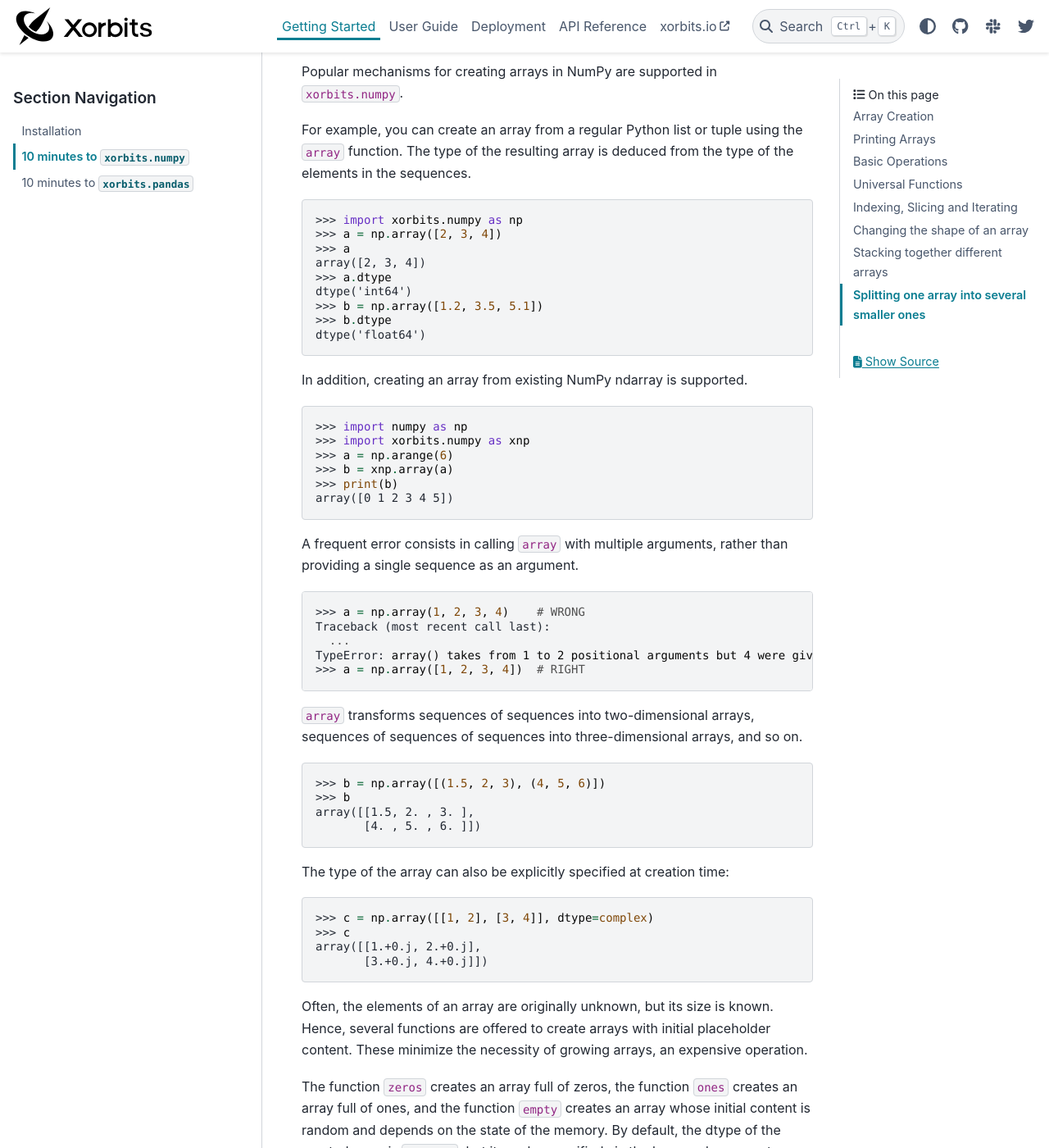
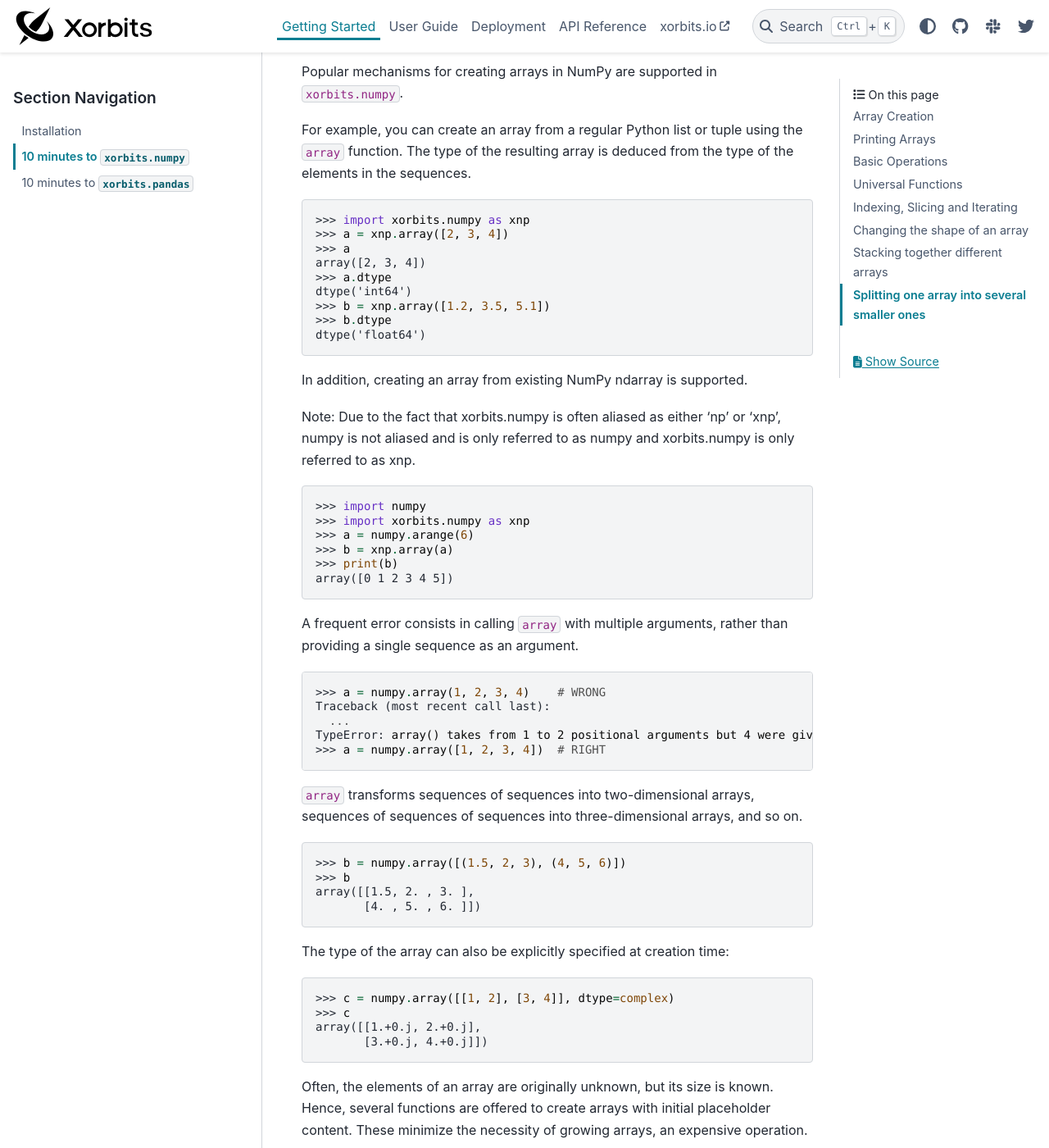
Before and after one commit to xorbitsai/xorbits, a Sphinx documentation site: the page built from doc/source/getting_started/numpy.rst, in a window 1280 px wide and 1400 px high, scrolled down 286 px. Shown: the whole window at 82% size. Built offline with Sphinx 7.4.7 and the PyData theme 0.15.4, drawn with Linux system fonts in a browser that asks for light colours; the version number could not be read and is left out; some of the changed text lies outside the part shown.

Commit message:
clarified np vs xnp for numpy vs xorbits.numpy

```diff
--- a/doc/source/deployment/cloud.rst
+++ b/doc/source/deployment/cloud.rst
@@ -40,8 +40,8 @@ To verify the cluster:
 
 .. code-block:: python
 
-    import xorbits.numpy as np
-    a = np.ones((100, 100), chunk_size=30) * 2 * 1 + 1
-    b = np.ones((100, 100), chunk_size=20) * 2 * 1 + 1
+    import xorbits.numpy as xnp
+    a = xnp.ones((100, 100), chunk_size=30) * 2 * 1 + 1
+    b = xnp.ones((100, 100), chunk_size=20) * 2 * 1 + 1
     c = (a * b * 2 + 1).sum()
     print(c)
--- a/doc/source/deployment/cluster.rst
+++ b/doc/source/deployment/cluster.rst
@@ -154,7 +154,7 @@ On a client which is able to connect to supervisor, you can run the Python code
 .. code-block:: python
 
     import xorbits
-    import xorbits.numpy as np
+    import xorbits.numpy as xnp
 
     xorbits.init('http://192.168.1.10:7005')
-    print(np.random.rand(100, 100).mean())
+    print(xnp.random.rand(100, 100).mean())
--- a/doc/source/getting_started/numpy.rst
+++ b/doc/source/getting_started/numpy.rst
@@ -16,23 +16,25 @@ function. The type of the resulting array is deduced from the type of the elemen
 
 ::
 
-    >>> import xorbits.numpy as np
-    >>> a = np.array([2, 3, 4])
+    >>> import xorbits.numpy as xnp
+    >>> a = xnp.array([2, 3, 4])
     >>> a
     array([2, 3, 4])
     >>> a.dtype
     dtype('int64')
-    >>> b = np.array([1.2, 3.5, 5.1])
+    >>> b = xnp.array([1.2, 3.5, 5.1])
     >>> b.dtype
     dtype('float64')
 
 In addition, creating an array from existing NumPy ndarray is supported.
 
+
+Note: Due to the fact that xorbits.numpy is often aliased as either 'np' or 'xnp', numpy is not aliased and is only referred to as numpy and xorbits.numpy is only referred to as xnp.
 ::
 
-    >>> import numpy as np
+    >>> import numpy
     >>> import xorbits.numpy as xnp
-    >>> a = np.arange(6)
+    >>> a = numpy.arange(6)
     >>> b = xnp.array(a)
     >>> print(b)
     array([0 1 2 3 4 5])
@@ -42,18 +44,18 @@ rather than providing a single sequence as an argument.
 
 ::
 
-    >>> a = np.array(1, 2, 3, 4)    # WRONG
+    >>> a = numpy.array(1, 2, 3, 4)    # WRONG
     Traceback (most recent call last):
       ...
     TypeError: array() takes from 1 to 2 positional arguments but 4 were given
-    >>> a = np.array([1, 2, 3, 4])  # RIGHT
+    >>> a = numpy.array([1, 2, 3, 4])  # RIGHT
 
 ``array`` transforms sequences of sequences into two-dimensional arrays, sequences of sequences
 of sequences into three-dimensional arrays, and so on.
 
 ::
 
-    >>> b = np.array([(1.5, 2, 3), (4, 5, 6)])
+    >>> b = numpy.array([(1.5, 2, 3), (4, 5, 6)])
     >>> b
     array([[1.5, 2. , 3. ],
            [4. , 5. , 6. ]])
@@ -62,7 +64,7 @@ The type of the array can also be explicitly specified at creation time:
 
 ::
 
-    >>> c = np.array([[1, 2], [3, 4]], dtype=complex)
+    >>> c = numpy.array([[1, 2], [3, 4]], dtype=complex)
     >>> c
     array([[1.+0.j, 2.+0.j],
            [3.+0.j, 4.+0.j]])
@@ -78,11 +80,11 @@ specified via the key word argument ``dtype``.
 
 ::
 
-    >>> np.zeros((3, 4))
+    >>> numpy.zeros((3, 4))
     array([[0., 0., 0., 0.],
            [0., 0., 0., 0.],
            [0., 0., 0., 0.]])
-    >>> np.ones((2, 3, 4), dtype=np.int16)
+    >>> numpy.ones((2, 3, 4), dtype=numpy.int16)
     array([[[1, 1, 1, 1],
             [1, 1, 1, 1],
             [1, 1, 1, 1]],
@@ -90,7 +92,7 @@ specified via the key word argument ``dtype``.
            [[1, 1, 1, 1],
             [1, 1, 1, 1],
             [1, 1, 1, 1]]], dtype=int16)
-    >>> np.empty((2, 3)) #doctest: +SKIP
+    >>> numpy.empty((2, 3)) #doctest: +SKIP
     array([[3.73603959e-262, 6.02658058e-154, 6.55490914e-260],  # may vary
            [5.30498948e-313, 3.14673309e-307, 1.00000000e+000]])
 
@@ -99,9 +101,9 @@ To create sequences of numbers, use ``arange`` function which is analogous to th
 
 ::
 
-    >>> np.arange(10, 30, 5)
+    >>> numpy.arange(10, 30, 5)
     array([10, 15, 20, 25])
-    >>> np.arange(0, 2, 0.3)  # it accepts float arguments
+    >>> numpy.arange(0, 2, 0.3)  # it accepts float arguments
     array([0. , 0.3, 0.6, 0.9, 1.2, 1.5, 1.8])
 
 When ``arange`` is used with floating point arguments, it is generally not possible to predict the
@@ -110,20 +112,20 @@ usually better to use the function ``linspace`` that receives as an argument the
 elements that we want, instead of the step::
 
     >>> from xorbits.numpy import pi
-    >>> np.linspace(0, 2, 9)                   # 9 numbers from 0 to 2
+    >>> numpy.linspace(0, 2, 9)                   # 9 numbers from 0 to 2
     array([0.  , 0.25, 0.5 , 0.75, 1.  , 1.25, 1.5 , 1.75, 2.  ])
-    >>> x = np.linspace(0, 2 * pi, 100)        # useful to evaluate function at lots of points
-    >>> f = np.sin(x)
+    >>> x = numpy.linspace(0, 2 * pi, 100)        # useful to evaluate function at lots of points
+    >>> f = numpy.sin(x)
 
 
 However, the way of loading and saving arrays is quite different. Please see :ref:`io <routines.io>` for
 detailed info. Here's an example of loading an HDF5 file::
 
-    >>> a = np.from_hdf5("t.hdf5", dataset="t")
+    >>> a = numpy.from_hdf5("t.hdf5", dataset="t")
 
 Once an ndarray is created, use ``to_numpy`` to convert it to a local NumPy ndarray::
 
-    >>> a = np.array([1, 2, 3, 4])
+    >>> a = numpy.array([1, 2, 3, 4])
     >>> a.to_numpy()
     array([1, 2, 3, 4])
 
@@ -143,18 +145,18 @@ as lists of matrices.
 
 ::
 
-    >>> a = np.arange(6)                    # 1d array
+    >>> a = numpy.arange(6)                    # 1d array
     >>> print(a)
     [0 1 2 3 4 5]
     >>>
-    >>> b = np.arange(12).reshape(4, 3)     # 2d array
+    >>> b = numpy.arange(12).reshape(4, 3)     # 2d array
     >>> print(b)
     [[ 0  1  2]
      [ 3  4  5]
      [ 6  7  8]
      [ 9 10 11]]
     >>>
-    >>> c = np.arange(24).reshape(2, 3, 4)  # 3d array
+    >>> c = numpy.arange(24).reshape(2, 3, 4)  # 3d array
     >>> print(c)
     [[[ 0  1  2  3]
       [ 4  5  6  7]
@@ -167,10 +169,10 @@ as lists of matrices.
 If an array is too large to be printed, the central part of the array will be automatically skipped
 and only prints the corners::
 
-    >>> print(np.arange(10000))
+    >>> print(numpy.arange(10000))
     [   0    1    2 ... 9997 9998 9999]
     >>>
-    >>> print(np.arange(10000).reshape(100, 100))
+    >>> print(numpy.arange(10000).reshape(100, 100))
     [[   0    1    2 ...   97   98   99]
      [ 100  101  102 ...  197  198  199]
      [ 200  201  202 ...  297  298  299]
@@ -190,8 +192,8 @@ result.
 
 ::
 
-    >>> a = np.array([20, 30, 40, 50])
-    >>> b = np.arange(4)
+    >>> a = numpy.array([20, 30, 40, 50])
+    >>> b = numpy.arange(4)
     >>> b
     array([0, 1, 2, 3])
     >>> c = a - b
@@ -199,7 +201,7 @@ result.
     array([20, 29, 38, 47])
     >>> b**2
     array([0, 1, 4, 9])
-    >>> 10 * np.sin(a)
+    >>> 10 * numpy.sin(a)
     array([ 9.12945251, -9.88031624,  7.4511316 , -2.62374854])
     >>> a < 35
     array([ True,  True, False, False])
@@ -208,9 +210,9 @@ Unlike in many matrix languages, the product operator ``*`` operates elementwise
 :code:`xorbits.numpy` arrays. The matrix product can be performed using the ``@`` operator (in
 python >=3.5) or the ``dot`` function or method::
 
-    >>> A = np.array([[1, 1],
+    >>> A = numpy.array([[1, 1],
     ...               [0, 1]])
-    >>> B = np.array([[2, 0],
+    >>> B = numpy.array([[2, 0],
     ...               [3, 4]])
     >>> A * B     # elementwise product
     array([[2, 0],
@@ -227,7 +229,7 @@ create a new one.
 
 ::
 
-    >>> a = np.ones((2, 3), dtype=int)
+    >>> a = numpy.ones((2, 3), dtype=int)
     >>> b = rg.random((2, 3))
     >>> a *= 3
     >>> a
@@ -243,8 +245,8 @@ more general or precise one (a behavior known as upcasting).
 
 ::
 
-    >>> a = np.ones(3, dtype=np.int32)
-    >>> b = np.linspace(0, pi, 3)
+    >>> a = numpy.ones(3, dtype=numpy.int32)
+    >>> b = numpy.linspace(0, pi, 3)
     >>> b.dtype.name
     'float64'
     >>> c = a + b
@@ -252,7 +254,7 @@ more general or precise one (a behavior known as upcasting).
     array([1.        , 2.57079633, 4.14159265])
     >>> c.dtype.name
     'float64'
-    >>> d = np.exp(c * 1j)
+    >>> d = numpy.exp(c * 1j)
     >>> d
     array([ 0.54030231+0.84147098j, -0.84147098+0.54030231j,
            -0.54030231-0.84147098j])
@@ -264,7 +266,7 @@ as methods of the ``ndarray`` class.
 
 ::
 
-    >>> a = np.random.random((2, 3))
+    >>> a = numpy.random.random((2, 3))
     >>> a
     array([[0.82770259, 0.40919914, 0.54959369],
            [0.02755911, 0.75351311, 0.53814331]])
@@ -279,7 +281,7 @@ By default, these operations apply to the array as though it were a list of numb
 its shape. However, by specifying the ``axis`` parameter you can apply an operation along the
 specified axis of an array::
 
-    >>> b = np.arange(12).reshape(3, 4)
+    >>> b = numpy.arange(12).reshape(3, 4)
     >>> b
     array([[ 0,  1,  2,  3],
            [ 4,  5,  6,  7],
@@ -306,15 +308,15 @@ output.
 
 ::
 
-    >>> B = np.arange(3)
+    >>> B = numpy.arange(3)
     >>> B
     array([0, 1, 2])
-    >>> np.exp(B)
+    >>> numpy.exp(B)
     array([1.        , 2.71828183, 7.3890561 ])
-    >>> np.sqrt(B)
+    >>> numpy.sqrt(B)
     array([0.        , 1.        , 1.41421356])
-    >>> C = np.array([2., -1., 4.])
-    >>> np.add(B, C)
+    >>> C = numpy.array([2., -1., 4.])
+    >>> numpy.add(B, C)
     array([2., 0., 6.])
 
 .. _quickstart.indexing-slicing-and-iterating:
@@ -329,7 +331,7 @@ and other Python sequences.
 
 ::
 
-    >>> a = np.arange(10)**3
+    >>> a = numpy.arange(10)**3
     >>> a
     array([  0,   1,   8,  27,  64, 125, 216, 343, 512, 729])
     >>> a[2]
@@ -364,7 +366,7 @@ are given in a tuple separated by commas::
     >>> def f(x, y):
     ...     return 10 * x + y
     ...
-    >>> b = np.arange(12).reshape(3, 4)
+    >>> b = numpy.arange(12).reshape(3, 4)
     >>> b
     array([[ 0,  1,  2,  3],
            [ 4,  5,  6,  7],
@@ -402,7 +404,7 @@ axes, then
 
 ::
 
-    >>> c = np.array([[[  0,  1,  2],  # a 3D array (two stacked 2D arrays)
+    >>> c = numpy.array([[[  0,  1,  2],  # a 3D array (two stacked 2D arrays)
     ...                [ 10, 12, 13]],
     ...               [[100, 101, 102],
     ...                [110, 112, 113]]])
@@ -453,7 +455,7 @@ Changing the shape of an array
 
 An array has a shape given by the number of elements along each axis::
 
-    >>> a = np.floor(10 * np.random.random((3, 4)))
+    >>> a = numpy.floor(10 * numpy.random.random((3, 4)))
     >>> a
     array([[6., 9., 5., 2.],
            [4., 9., 8., 9.],
@@ -506,20 +508,20 @@ Stacking together different arrays
 
 Several arrays can be stacked together along different axes::
 
-    >>> a = np.floor(10 * np.random.random((2, 2)))
+    >>> a = numpy.floor(10 * numpy.random.random((2, 2)))
     >>> a
     array([[9., 7.],
            [5., 2.]])
-    >>> b = np.floor(10 * np.random.random((2, 2)))
+    >>> b = numpy.floor(10 * numpy.random.random((2, 2)))
     >>> b
     array([[1., 9.],
            [5., 1.]])
-    >>> np.vstack((a, b))
+    >>> numpy.vstack((a, b))
     array([[9., 7.],
            [5., 2.],
            [1., 9.],
            [5., 1.]])
-    >>> np.hstack((a, b))
+    >>> numpy.hstack((a, b))
     array([[9., 7., 1., 9.],
            [5., 2., 5., 1.]])
 
@@ -527,32 +529,32 @@ The function `column_stack` stacks 1D arrays as columns into a 2D array. It is e
 `hstack` only for 2D arrays::
 
     >>> from xorbits.numpy import newaxis
-    >>> np.column_stack((a, b))  # with 2D arrays
+    >>> numpy.column_stack((a, b))  # with 2D arrays
     array([[9., 7., 1., 9.],
            [5., 2., 5., 1.]])
-    >>> a = np.array([4., 2.])
-    >>> b = np.array([3., 8.])
-    >>> np.column_stack((a, b))  # returns a 2D array
+    >>> a = numpy.array([4., 2.])
+    >>> b = numpy.array([3., 8.])
+    >>> numpy.column_stack((a, b))  # returns a 2D array
     array([[4., 3.],
            [2., 8.]])
-    >>> np.hstack((a, b))        # the result is different
+    >>> numpy.hstack((a, b))        # the result is different
     array([4., 2., 3., 8.])
     >>> a[:, newaxis]  # view `a` as a 2D column vector
     array([[4.],
            [2.]])
-    >>> np.column_stack((a[:, newaxis], b[:, newaxis]))
+    >>> numpy.column_stack((a[:, newaxis], b[:, newaxis]))
     array([[4., 3.],
            [2., 8.]])
-    >>> np.hstack((a[:, newaxis], b[:, newaxis]))  # the result is the same
+    >>> numpy.hstack((a[:, newaxis], b[:, newaxis]))  # the result is the same
     array([[4., 3.],
            [2., 8.]])
 
 On the other hand, the function `row_stack` is equivalent to `vstack` for any input arrays. In
 fact, `row_stack` is an alias for `vstack`::
 
-    >>> np.column_stack is np.hstack
+    >>> numpy.column_stack is numpy.hstack
     False
-    >>> np.row_stack is np.vstack
+    >>> numpy.row_stack is numpy.vstack
     True
 
 In general, for arrays with more than two dimensions, `hstack` stacks along their second axes,
@@ -564,7 +566,7 @@ the number of the axis along which the concatenation should happen.
     In complex cases, `r_` and `c_` are useful for creating arrays by stacking numbers along one axis.
     They allow the use of range literals ``:``. ::
 
-           >>> np.r_[1:4, 0, 4]
+           >>> numpy.r_[1:4, 0, 4]
            array([1, 2, 3, 0, 4])
 
     When used with arrays as arguments, `r_` and `c_` are similar to `vstack` and `hstack` in their
@@ -579,18 +581,18 @@ array along its horizontal axis, either by specifying the number of
 equally shaped arrays to return, or by specifying the columns after
 which the division should occur::
 
-    >>> a = np.floor(10 * rg.random((2, 12)))
+    >>> a = numpy.floor(10 * rg.random((2, 12)))
     >>> a
     array([[6., 7., 6., 9., 0., 5., 4., 0., 6., 8., 5., 2.],
            [8., 5., 5., 7., 1., 8., 6., 7., 1., 8., 1., 0.]])
     >>> # Split `a` into 3
-    >>> np.hsplit(a, 3)
+    >>> numpy.hsplit(a, 3)
     [array([[6., 7., 6., 9.],
            [8., 5., 5., 7.]]), array([[0., 5., 4., 0.],
            [1., 8., 6., 7.]]), array([[6., 8., 5., 2.],
            [1., 8., 1., 0.]])]
     >>> # Split `a` after the third and the fourth column
-    >>> np.hsplit(a, (3, 4))
+    >>> numpy.hsplit(a, (3, 4))
     [array([[6., 7., 6.],
            [8., 5., 5.]]), array([[9.],
            [7.]]), array([[0., 5., 4., 0., 6., 8., 5., 2.],
```
Also changed, not shown: doc/source/getting_started/pandas.rst (+11 -11 lines), .github/PULL_REQUEST_TEMPLATE.md, 12 other files.
